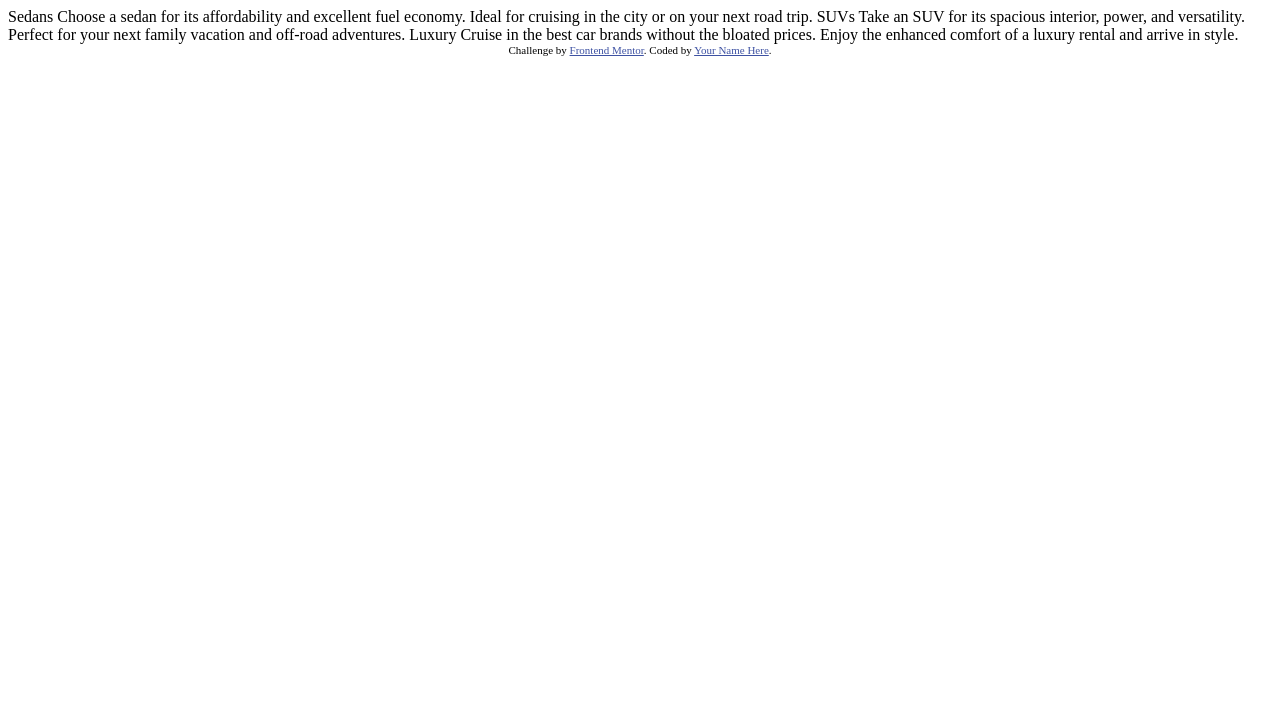
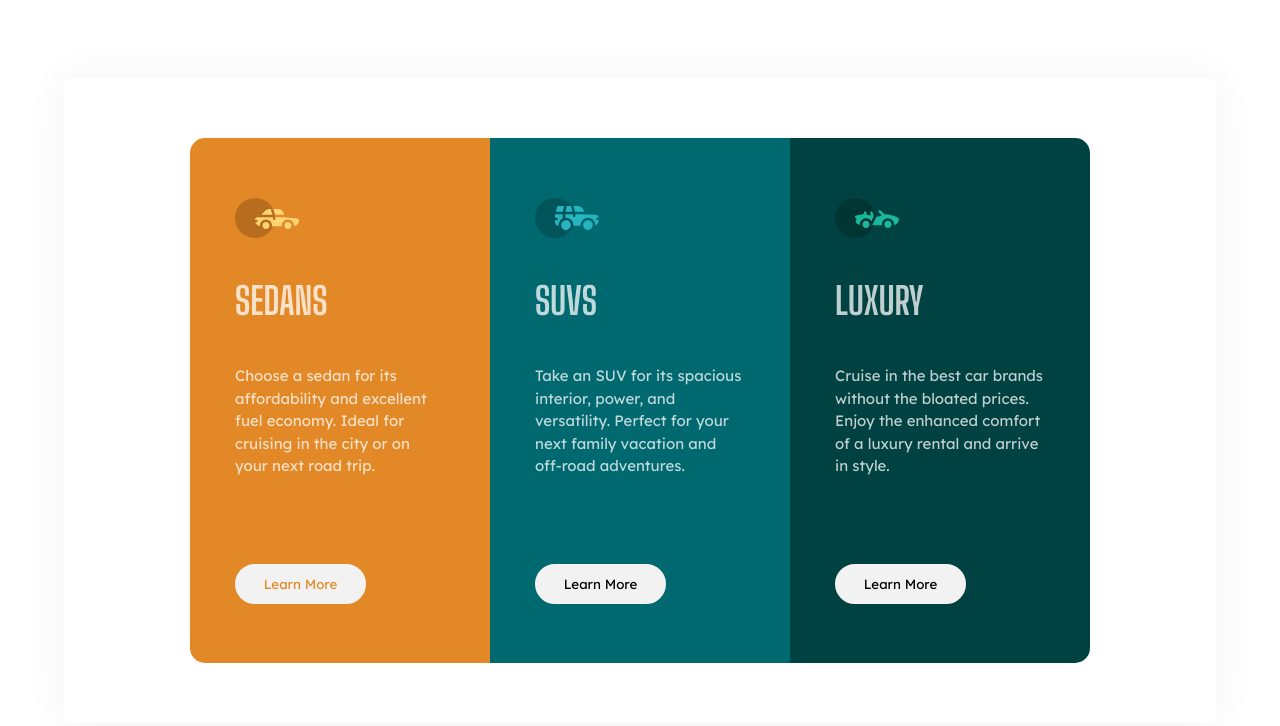
Before and after one commit to reinerb/frontendmentor-projects, a plain HTML site: page 3-column-preview-card-component-main/index.html in a window 1280 px wide. Drawn offline with Linux system fonts and the light colour scheme.

Commit message:
Project complete

```diff
--- a/3-column-preview-card-component-main/index.html
+++ b/3-column-preview-card-component-main/index.html
@@ -1,36 +1,57 @@
 <!DOCTYPE html>
 <html lang="en">
+
 <head>
   <meta charset="UTF-8">
-  <meta name="viewport" content="width=device-width, initial-scale=1.0"> <!-- displays site properly based on user's device -->
+  <meta name="viewport" content="width=device-width, initial-scale=1.0">
+  <!-- displays site properly based on user's device -->
 
   <link rel="icon" type="image/png" sizes="32x32" href="./images/favicon-32x32.png">
-
+  <link rel="stylesheet" href="style.css">
+  <link rel="preconnect" href="https://fonts.googleapis.com">
+  <link rel="preconnect" href="https://fonts.gstatic.com" crossorigin>
+  <link href="https://fonts.googleapis.com/css2?family=Big+Shoulders+Display:wght@700&family=Lexend+Deca&display=swap"
+    rel="stylesheet">
   <title>Frontend Mentor | 3-column preview card component</title>
 
   <!-- Feel free to remove these styles or customise in your own stylesheet 👍 -->
   <style>
-    .attribution { font-size: 11px; text-align: center; }
-    .attribution a { color: hsl(228, 45%, 44%); }
+
   </style>
 </head>
+
 <body>
+  <main>
+    <div class="column-container">
+      <div class="sedan column">
+        <img src="images\icon-sedans.svg" alt="">
+        <h2>Sedans</h2>
+        <p>Choose a sedan for its affordability and excellent fuel economy. Ideal for cruising in the city
+          or on your next road trip.</p>
+        <button>Learn More</button>
+      </div>
+      <div class="suv column">
+        <img src="images\icon-suvs.svg" alt="">
+        <h2>SUVs</h2>
+        <p>Take an SUV for its spacious interior, power, and versatility. Perfect for your next family vacation
+          and off-road adventures.</p>
+        <button>Learn More</button>
+      </div>
+      <div class="luxury column">
+        <img src="images\icon-luxury.svg" alt="">
+        <h2>Luxury</h2>
+        <p>Cruise in the best car brands without the bloated prices. Enjoy the enhanced comfort of a luxury
+          rental and arrive in style.</p>
+        <button>Learn More</button>
+      </div>
+    </div>
+  </main>
+  <!--
+  <footer class="attribution">
+    Challenge by <a href="https://www.frontendmentor.io?ref=challenge" target="_blank">Frontend Mentor</a>.
+    Coded by <a href="#">Ben Reiner</a>.
+  </footer>
+  -->
+</body>
 
-  Sedans
-  Choose a sedan for its affordability and excellent fuel economy. Ideal for cruising in the city
-  or on your next road trip.
-
-  SUVs
-  Take an SUV for its spacious interior, power, and versatility. Perfect for your next family vacation
-  and off-road adventures.
-
-  Luxury
-  Cruise in the best car brands without the bloated prices. Enjoy the enhanced comfort of a luxury
-  rental and arrive in style.
-
-  <div class="attribution">
-    Challenge by <a href="https://www.frontendmentor.io?ref=challenge" target="_blank">Frontend Mentor</a>.
-    Coded by <a href="#">Your Name Here</a>.
-  </div>
-</body>
 </html>
--- /dev/null
+++ b/3-column-preview-card-component-main/style.css
@@ -0,0 +1,158 @@
+/* Reset */
+*,
+*::before,
+*::after {
+  box-sizing: border-box;
+}
+
+body,
+h1,
+h2,
+h3,
+h4,
+p,
+figure,
+blockquote,
+dl,
+dd {
+  margin: 0;
+}
+
+img,
+picture {
+  max-width: 100%;
+  display: block;
+}
+
+/* Variables */
+:root {
+  --clr-primary-100: hsl(179, 100%, 13%);
+  --clr-primary-300: hsl(184, 100%, 22%);
+  --clr-primary-900: hsl(31, 77%, 52%);
+
+  --clr-neutral-400: hsl(0, 0%, 95%);
+  --clr-neutral-300: hsla(0, 0%, 100%, 0.75);
+}
+
+html {
+  font-size: 15px;
+  font-family: "Lexend Deca", sans-serif;
+  color: var(--clr-neutral-300);
+  line-height: 1.5em;
+}
+
+body {
+  min-height: 100vh;
+  display: flex;
+  flex-direction: column;
+  align-items: center;
+  justify-content: center;
+  background-color: var(--clr-neutral-300);
+}
+
+main {
+  width: 100%;
+  display: flex;
+  align-items: center;
+  justify-content: center;
+}
+
+h2 {
+  color: var(--clr-neutral-300);
+  font-family: "Big Shoulders Display", handwriting;
+  font-weight: 700;
+  text-transform: uppercase;
+  font-size: 2.5em;
+}
+
+.column-container {
+  max-width: 500px;
+  display: grid;
+  grid-template-rows: repeat(3, 1fr);
+  margin: 4rem 2rem;
+}
+
+.column {
+  display: flex;
+  flex-direction: column;
+  align-items: flex-start;
+  padding: 3em;
+}
+
+.column * {
+  margin-block: 1em;
+}
+
+.column button {
+  background-color: var(--clr-neutral-400);
+  border: 2px solid var(--clr-neutral-400);
+  border-radius: 100vh;
+  padding: 0.75em 2em;
+  cursor: pointer;
+  font-family: "Lexend Deca", sans-serif;
+}
+
+.column button:active {
+  background-color: transparent;
+  color: var(--clr-neutral-400);
+  outline: none;
+}
+
+.sedan {
+  background-color: var(--clr-primary-900);
+  border-radius: 1em 1em 0 0;
+}
+
+.sedan button {
+  color: var(--clr-primary-900);
+}
+
+.suv {
+  background-color: var(--clr-primary-300);
+}
+
+.luxury {
+  background-color: var(--clr-primary-100);
+  border-radius: 0 0 1em 1em;
+}
+
+@media only screen and (min-width: 1000px) {
+  main {
+    margin: 2em;
+    width: 90%;
+    max-width: 1440px;
+    max-height: fit-content;
+    box-shadow: 0 0 3rem var(--clr-neutral-400);
+    border-radius: 0.5rem;
+  }
+
+  .column-container {
+    grid-template-rows: auto;
+    grid-template-columns: repeat(3, 1fr);
+    max-width: 900px;
+    height: 35em;
+  }
+
+  .column button {
+    margin-top: auto;
+  }
+
+  .sedan {
+    border-radius: 1em 0 0 1em;
+  }
+
+  .luxury {
+    border-radius: 0 1em 1em 0;
+  }
+}
+
+/*
+.attribution {
+  justify-self: flex-end;
+  font-size: 11px;
+  text-align: center;
+}
+.attribution a {
+  color: hsl(228, 45%, 44%);
+}
+*/
```
